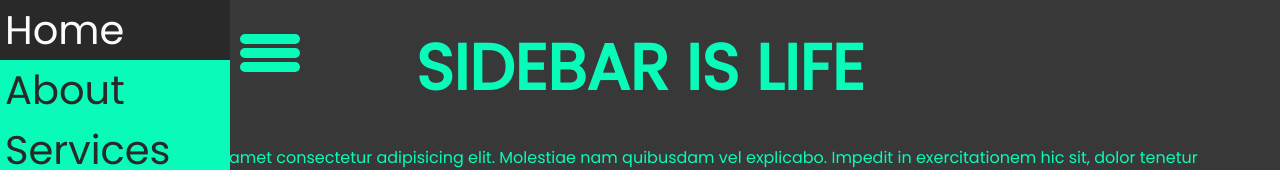
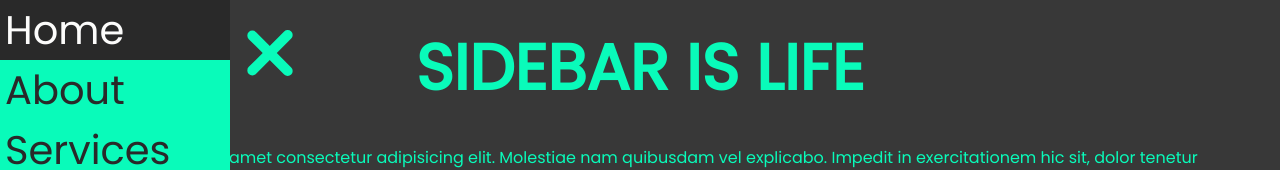
Before and after one commit to NatChapelle/sidebar-js, a plain HTML site: page index.html in a window 1280 px wide. Both pictures are taken after a click on the element 35 px from the left and 55 px from the top of the page. Shown: the top 170 px of the page. Drawn offline with Linux system fonts and the light colour scheme.

Commit message:
animated menu icon

```diff
--- a/index.html
+++ b/index.html
@@ -13,9 +13,9 @@
 <body>
   <div id="side-bar">
     <div class="toggle-btn" id="btn">
-      <span></span>
-      <span></span>
-      <span></span>
+      <span class="line-1"></span>
+      <span class="line-2"></span>
+      <span class="line-3"></span>
     </div>
 
     <ul>
--- a/index.js
+++ b/index.js
@@ -14,12 +14,15 @@ btn.addEventListener("click", () => {
 isVisible =!isVisible;
 // console.log(isVisible);
 isVisible ? sideBar.classList.add("is-visible"): sideBar.classList.remove("is-visible");
+btn.classList.toggle("openmenu");
+
 
 });
 
 content.addEventListener("click", () => {
 sideBar.classList.remove("is-visible");
 })
+
 
 
 
--- a/style.css
+++ b/style.css
@@ -51,6 +51,19 @@ p {
   margin-top: 4px;
   transition: 0.3s ease;
 }
+
+.openmenu .line-1 {
+
+  transform: translateY(137%) rotate(-45deg);
+
+}
+.openmenu .line-3 {
+  transform: translateY(-137%) rotate(45deg);
+
+}
+.openmenu .line-2 {
+  width: 0;
+}
 li {
   color: #292929;
   list-style: none;
```
